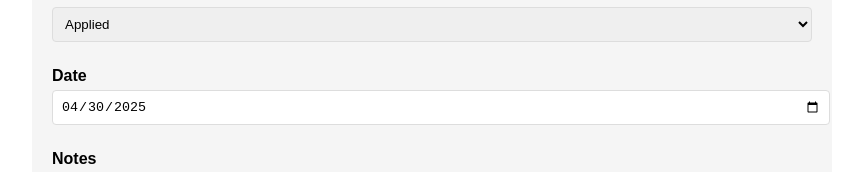
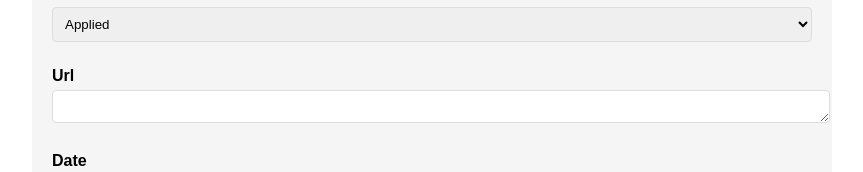
Before and after one commit to EnnyBae-Chilled/Internship-app, a React (Create React App) app: page / in a window 1280 px wide. Shown: the part 611-783 px from the top of the page, without its empty margins (208-1071 px from the left). Built offline with nearby package versions, Linux system fonts and the light colour scheme.

Commit message:
I added the url field

```diff
--- a/src/components/ExportControls.js
+++ b/src/components/ExportControls.js
@@ -1,4 +1,4 @@
-import { useState } from "react";
+import React, { useState } from "react";
 
 export default function ExportControls({ internships, users }) {
   const [selectedUserId, setSelectedUserId] = useState("all");
--- a/src/components/InternshipForm.js
+++ b/src/components/InternshipForm.js
@@ -1,4 +1,4 @@
-import React, { useState, useEffect } from "react";
+import { useState, useEffect } from "react";
 
 export default function InternshipForm({
   onSubmit,
@@ -12,6 +12,7 @@ export default function InternshipForm({
     company: "",
     position: "",
     status: "Applied",
+    url: "",
     date: new Date().toISOString().split("T")[0],
     notes: "",
   });
@@ -24,6 +25,7 @@ export default function InternshipForm({
         company: "",
         position: "",
         status: "Applied",
+        url: "",
         date: new Date().toISOString().split("T")[0],
         notes: "",
       });
@@ -58,6 +60,7 @@ export default function InternshipForm({
         company: "",
         position: "",
         status: "Applied",
+        url: "",
         date: new Date().toISOString().split("T")[0],
         notes: "",
       });
@@ -68,7 +71,6 @@ export default function InternshipForm({
 
   return (
     <form onSubmit={handleSubmit}>
-      {/* Form fields as before */}
       <div className="form-group">
         <label>Submitted By</label>
         <select
@@ -123,7 +125,15 @@ export default function InternshipForm({
           <option value="Rejected">Rejected</option>
         </select>
       </div>
-
+      <div className="form-group">
+        <label>Url</label>
+        <textarea
+          name="url"
+          value={formData.url}
+          onChange={handleChange}
+          rows="1"
+        />
+      </div>
       <div className="form-group">
         <label>Date</label>
         <input
```
Also changed, not shown: 1 other file (tests, documents, lock files or other folders).
